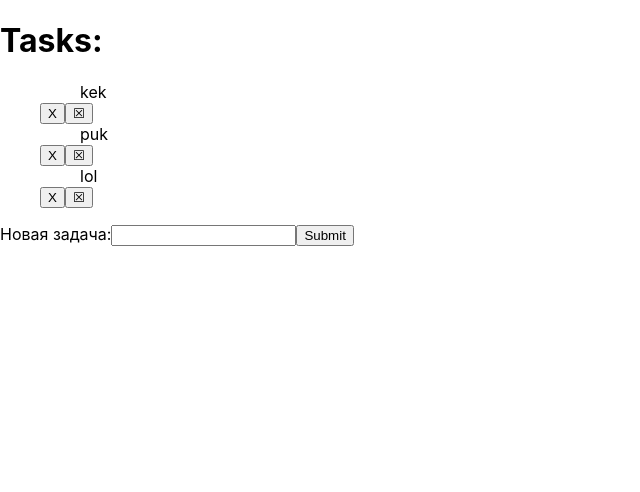
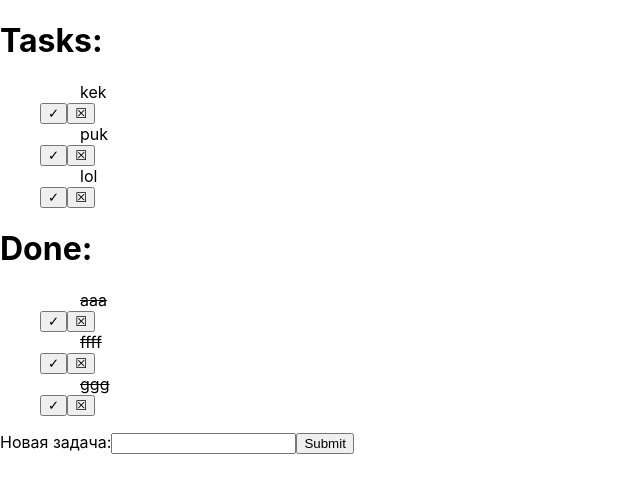
Before and after one commit to toriningenn/React-to-do-list-practice, a React (Create React App) app: page / in a window 1280 px wide. Shown: the top 492 px of the page, without its empty margins (0-640 px from the left). Built offline with nearby package versions, Linux system fonts and the light colour scheme.

Commit message:
Done list added

```diff
--- a/src/index.js
+++ b/src/index.js
@@ -7,25 +7,42 @@ class TODOApp extends React.Component {
         super(props);
         this.state = {
             tasks: ['kek', 'puk', 'lol'],
+            doneTasks: ['aaa', 'ffff', 'ggg'],
         }
         this.addNewTask = this.addNewTask.bind(this);
-        this.deleteThisTask=this.deleteThisTask.bind(this);
+        this.deleteThisTask = this.deleteThisTask.bind(this);
+        this.moveTaskToDone = this.moveTaskToDone.bind(this);
     }
 
     addNewTask(task) {
         this.setState({tasks: this.state.tasks.concat(task)})
     };
 
-    deleteThisTask(taskIndex) {
-        const newArr = [...this.state.tasks]
-        newArr.splice(taskIndex,1)
-        this.setState({tasks: newArr})
+    deleteThisTask(taskIndex, arr, listName) {
+        const newArr = [...arr]
+        newArr.splice(taskIndex, 1)
+        if (listName === 'done') {
+            this.setState({doneTasks: newArr})
+        } else {
+            this.setState({tasks: newArr})
+        }
+    }
+
+    moveTaskToDone(taskIndex) {
+        const newArr = [...this.state.doneTasks];
+        const task = this.state.tasks[taskIndex];
+        this.deleteThisTask(taskIndex, this.state.tasks, 'todo')
+        newArr.push(task);
+        this.setState({doneTasks: newArr});
     }
 
     render() {
         return (
             <div>
-                <Tasks value={this.state.tasks} deleteFunc={this.deleteThisTask}/>
+                <Tasks todoList={this.state.tasks}
+                       doneList={this.state.doneTasks}
+                       deleteFunc={this.deleteThisTask}
+                       moveFunc={this.moveTaskToDone}/>
                 <MyForm value={this.addNewTask}/>
             </div>
         );
@@ -69,18 +86,38 @@ class Tasks extends React.Component {
     render() {
         return (
             <div><h1>Tasks:</h1>
-                <ol className="DoneList">
-                    {this.props.value.map(task => (<div>
+                <ol className="TasksList">
+                    {this.props.todoList.map(task => (<div>
                         <ul>{task}</ul>
-                        <DoneButton/>
-                        <DeleteButton value={() => this.props.deleteFunc(this.props.value.indexOf(task))}/>
+                        <DoneButton
+                            moveToDone={() =>
+                                this.props.moveFunc(this.props.todoList.indexOf(task))}/>
+                        <DeleteButton
+                            value={() => this.props.deleteFunc(
+                                this.props.todoList.indexOf(task),
+                                this.props.todoList, 'todo'
+                            )}/>
                     </div>))}
                 </ol>
+                <div><h1>Done:</h1>
+                    <ol className="DoneList">
+                        {this.props.doneList.map(task => (<div>
+                            <ul><s>{task}</s></ul>
+                            <DoneButton
+                                moveToDone={() =>
+                                    this.props.moveFunc(this.props.todoList.indexOf(task))}/>
+                            <DeleteButton
+                                value={() => this.props.deleteFunc(
+                                    this.props.doneList.indexOf(task),
+                                    this.props.doneList, 'done'
+                                )}/>
+                        </div>))}
+                    </ol>
+                </div>
             </div>
         );
     }
 }
-
 
 
 class DoneButton extends React.Component {
@@ -91,23 +128,23 @@ class DoneButton extends React.Component {
         }
         this.clickHandler = this.clickHandler.bind(this);
     }
+
     clickHandler(event) {
         event.preventDefault();
         this.setState({done: !this.state.done});
+        this.props.moveToDone();
     }
 
     render() {
         return (
-            <button onClick={this.clickHandler}>{this.state.done ? '✓' : 'X'}</button>
+            <button onClick={this.clickHandler}>{this.state.done ? 'X' : '✓'}</button>
         );
     }
 }
 
-function DeleteButton (props) {
+function DeleteButton(props) {
     return <button onClick={props.value}>&#9746;</button>;
 }
-
-
 
 
 ReactDOM.render(
```
